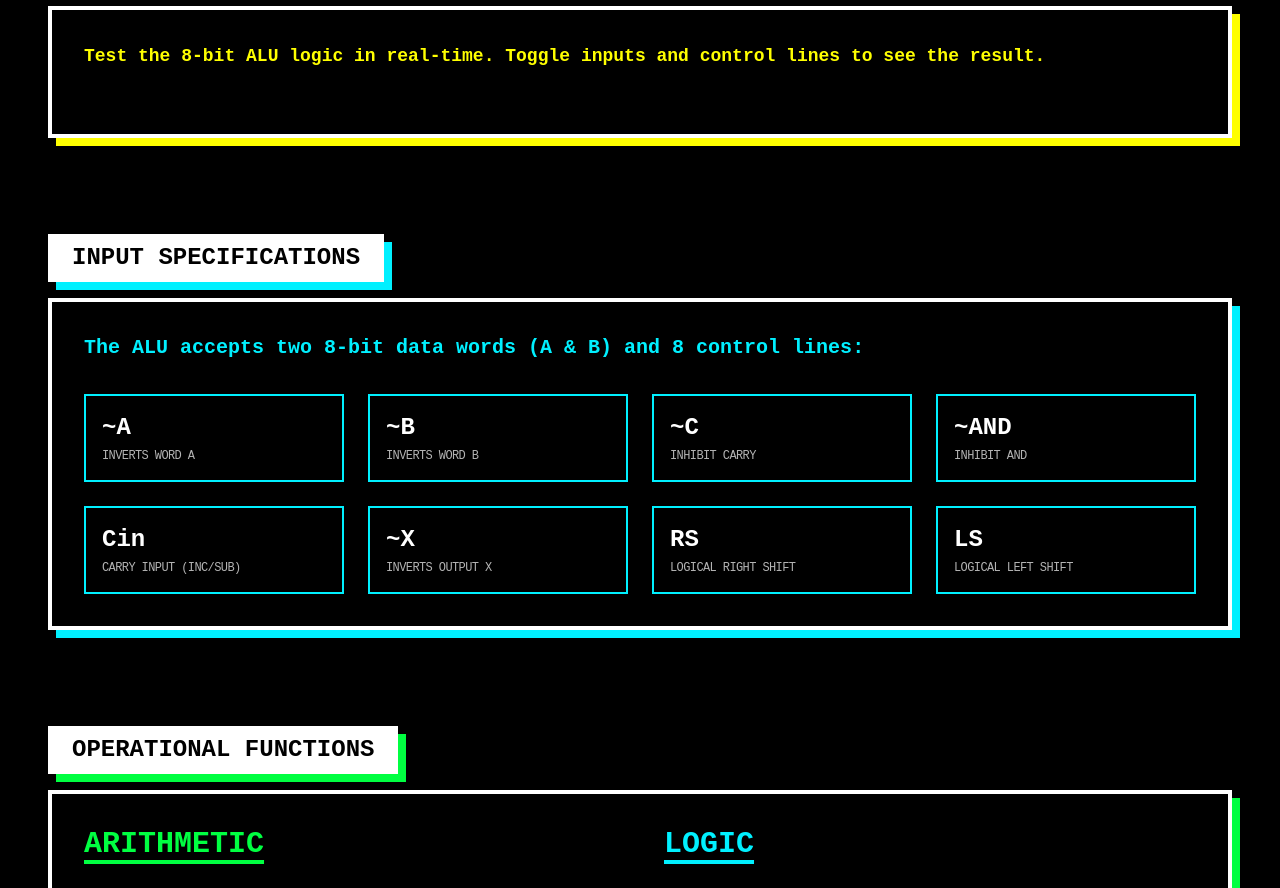
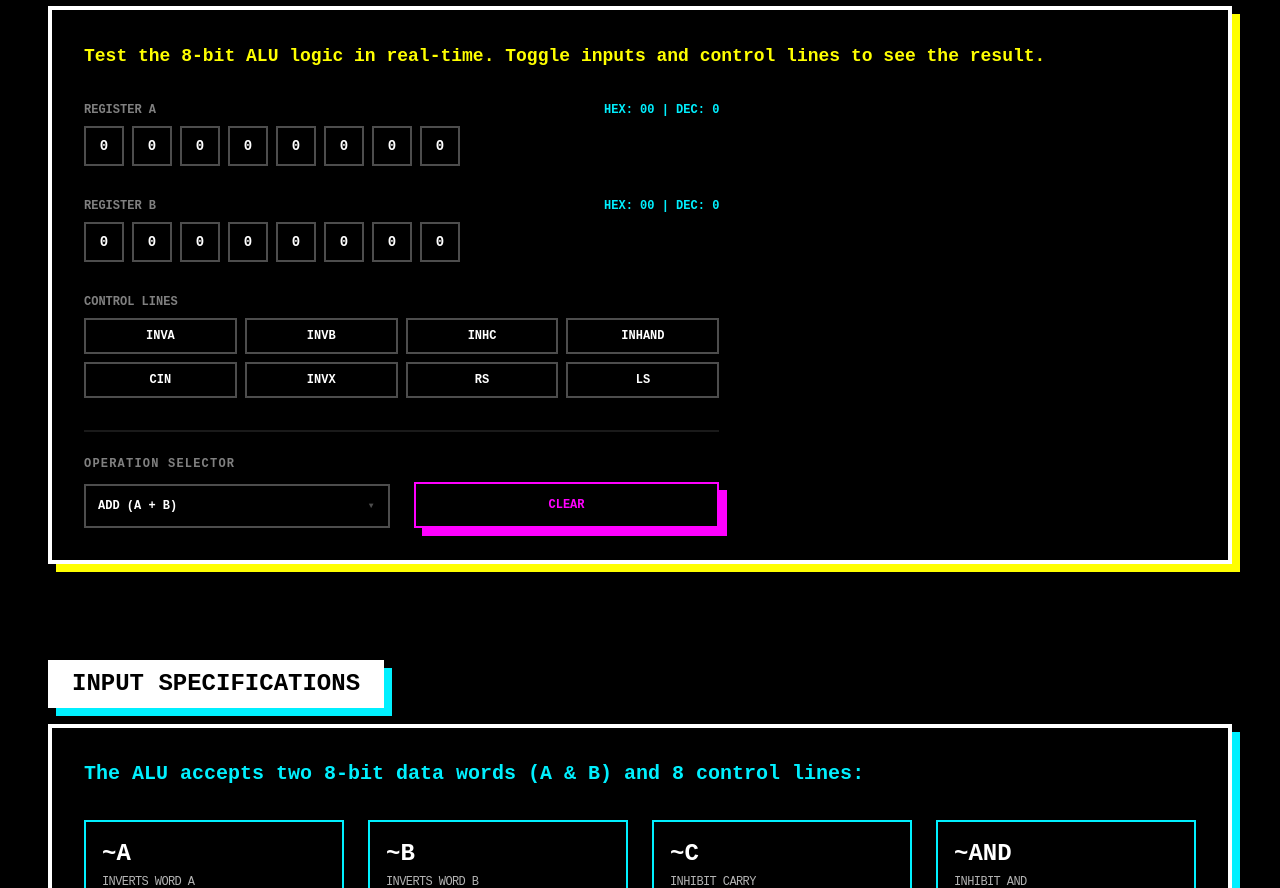
Before and after one commit to komed3/transistor-rechner, a React (Vite) app: page / in a window 1280 px wide. Shown: the part 879-1767 px from the top of the page. Built offline with nearby package versions, Linux system fonts and the light colour scheme; a web font is replaced by a local one.

Commit message:
add sim input elements

```diff
--- a/src/components/Simulator.tsx
+++ b/src/components/Simulator.tsx
@@ -107,7 +107,7 @@ export const Simulator = ( { t }: Translation ) => {
                 </div>
             </div>
             <div className="flex gap-1 sm:gap-2">
-                { [7, 6, 5, 4, 3, 2, 1, 0].map( bit => (
+                { [7, 6, 5, 4, 3, 2, 1, 0].map( ( bit: number ) => (
                 <button
                     key={bit}
                     onClick={ () => onToggle( bit ) }
@@ -123,6 +123,58 @@ export const Simulator = ( { t }: Translation ) => {
 
     return ( <BrutalistSection title={ t.simulatorTitle } color="yellow">
         <p className="text-lg mb-8 font-bold text-alu-yellow">{ t.simulatorDesc }</p>
-        <div className="grid grid-cols-1 lg:grid-cols-12 gap-8"></div>
+        <div className="grid grid-cols-1 lg:grid-cols-12 gap-8">
+            {/* Inputs */}
+            <div className="lg:col-span-7 space-y-8">
+                <BitRow label={ t.registerA } value={ regA } onToggle={ ( bit ) => setRegA( toggleBit( regA, bit ) ) } />
+                <BitRow label={ t.registerB } value={ regB } onToggle={ ( bit ) => setRegB( toggleBit( regB, bit ) ) } />
+
+                <div className="space-y-2">
+                    <div className="text-xs font-black opacity-50">{ t.controlLinesTitle }</div>
+                    <div className="grid grid-cols-2 sm:grid-cols-4 gap-2">
+                        { Object.keys( ctrl ).map( ( key: string ) => (
+                        <button
+                            key={ key }
+                            onClick={ () => toggleCtrl( key as keyof typeof ctrl ) }
+                            className={ `p-2 border-2 font-black text-[10px] sm:text-xs text-center transition-all cursor-pointer ${
+                            ctrl[ key as keyof typeof ctrl ] ? 'bg-alu-blue text-black border-alu-blue' : 'border-alu-white/30 hover:border-alu-white'
+                            }` }
+                        >
+                            { key.toUpperCase() }
+                        </button>
+                    ) ) }</div>
+
+                    <div className="mt-8 pt-6 border-t-2 border-alu-white/10">
+                        <div className="grid grid-cols-1 sm:grid-cols-2 gap-6 items-end">
+                            <div className="space-y-3">
+                                <div className="text-xs font-black opacity-50 uppercase tracking-widest">{ t.opsTitle }</div>
+                                <div className="relative group">
+                                    <select
+                                        value={ selectedOp }
+                                        onChange={ ( e ) => setOperation( e.target.value ) }
+                                        className="w-full p-3 bg-black border-2 border-alu-white/30 text-alu-white font-black text-xs appearance-none cursor-pointer focus:border-alu-blue focus:outline-none transition-all brutalist-shadow-sm"
+                                    >
+                                        <option value="" disabled>{ t.ops.custom }</option>
+                                        { Object.entries( t.ops ).map( ( [ key, label ] ) => (
+                                            key !== 'custom' && ( <option key={ key } value={ key } className="bg-black text-alu-white">{ label as string }</option> )
+                                        ) ) }
+                                    </select>
+                                    <div className="absolute right-4 top-1/2 -translate-y-1/2 pointer-events-none text-alu-white/30 group-hover:text-alu-blue transition-colors text-[8px]">
+                                        ▼
+                                    </div>
+                                </div>
+                            </div>
+
+                            <button
+                                onClick={ resetAll }
+                                className="h-[46px] p-2 border-2 border-alu-pink text-alu-pink font-black text-xs hover:bg-alu-pink hover:text-black transition-all cursor-pointer brutalist-shadow-pink active:translate-x-1 active:translate-y-1 active:shadow-none"
+                            >
+                                { t.clear }
+                            </button>
+                        </div>
+                    </div>
+                </div>
+            </div>
+        </div>
     </BrutalistSection> );
 };
```
